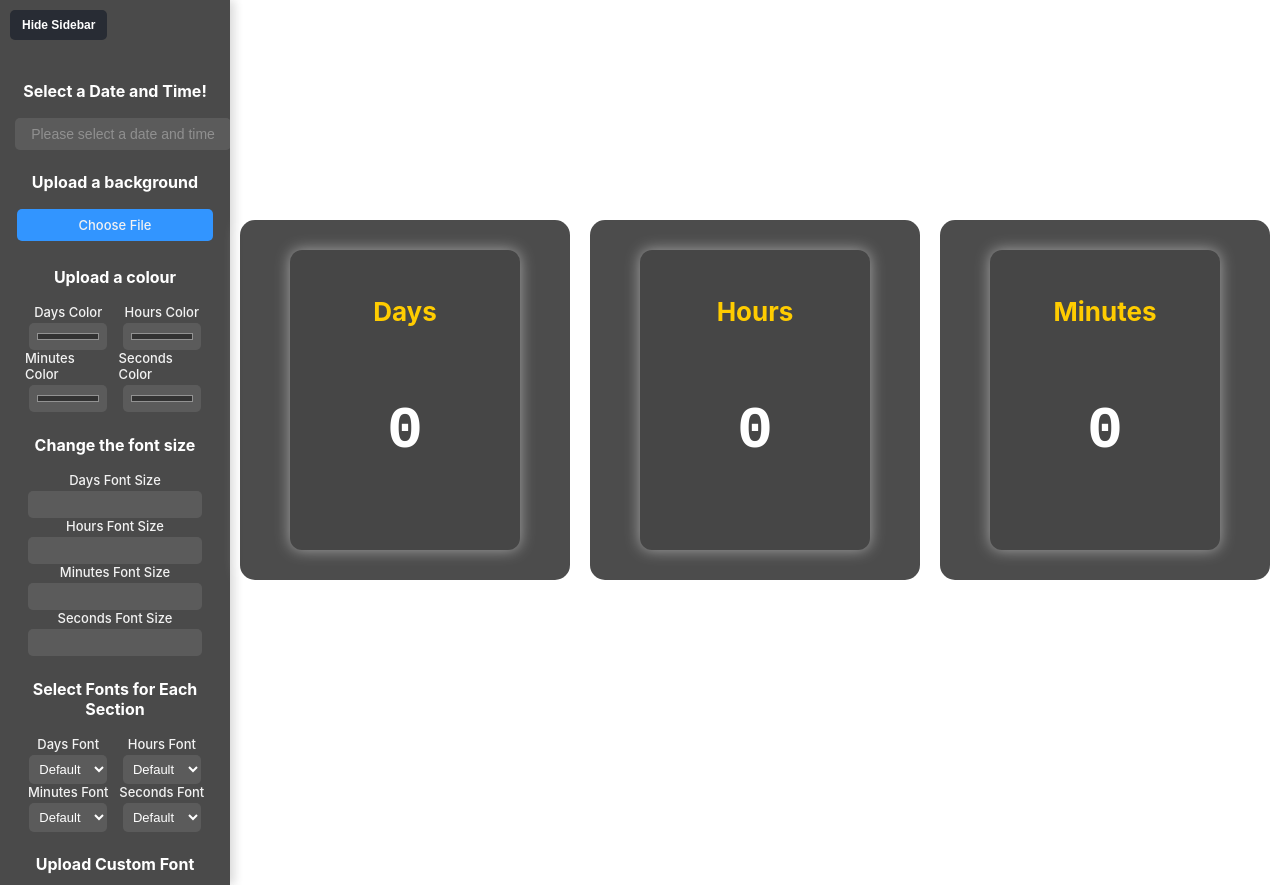
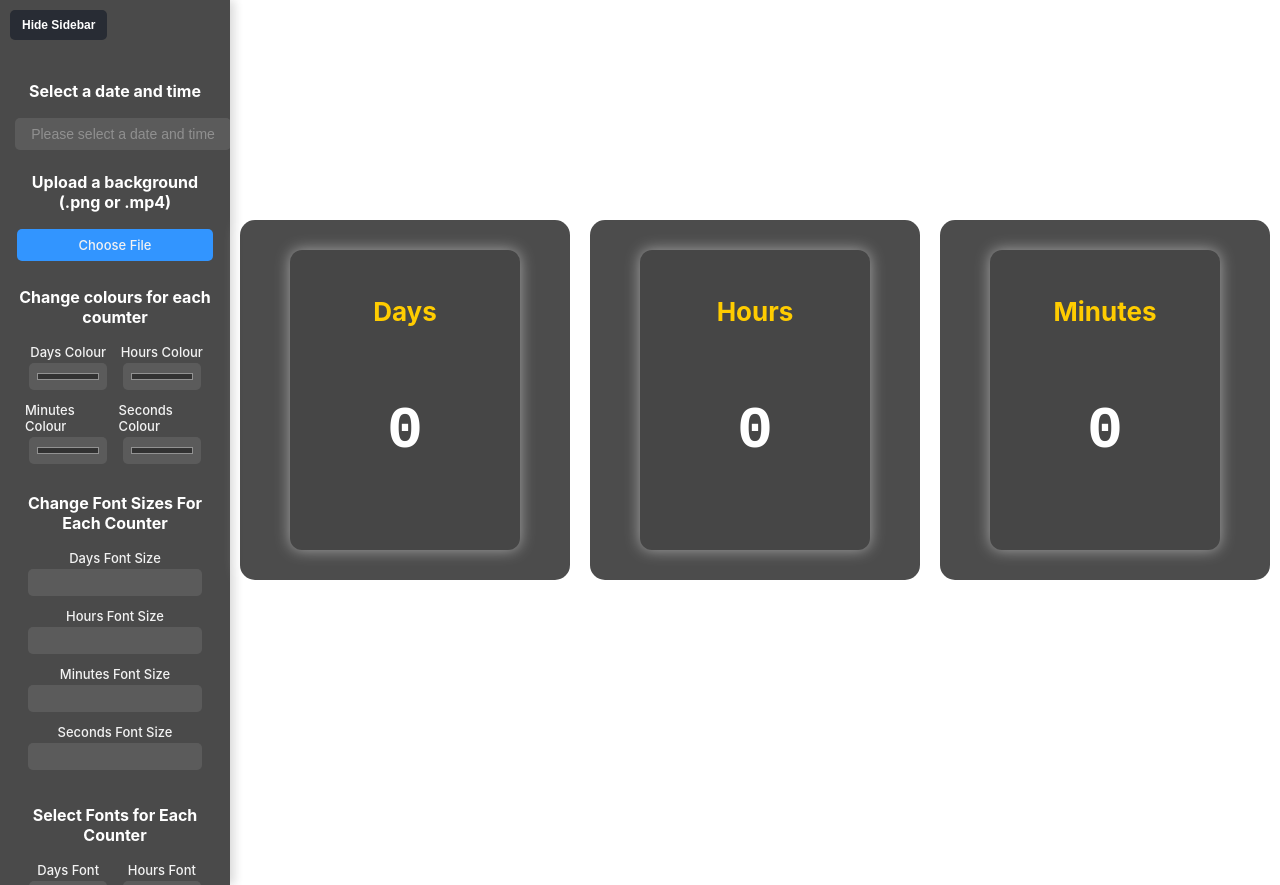
Before and after one commit to aeishan/ciniplex_oa, a React (Create React App) app: page / in a window 1280 px wide. Shown: the top 885 px of the page. Built offline with nearby package versions, Linux system fonts and the light colour scheme.

Commit message:
minor UI enhancements

```diff
--- a/src/App.css
+++ b/src/App.css
@@ -204,3 +204,21 @@
   display: flex;
   justify-content: center;
 }
+
+.color-picker-wrapper,
+.font-size-wrapper,
+.font-picker-wrapper {
+  margin-bottom: 6px; /* Adds slight space below each element */
+}
+
+/* Increase gap between rows of color pickers and font pickers */
+.color-picker-container,
+.font-picker-container {
+  row-gap: 6px; /* Adds space between rows */
+  column-gap: 6px; /* Adds space between columns */
+}
+
+/* Add spacing between font size input fields */
+.font-size-container input {
+  margin-bottom: 6px; /* Ensures slight gap between input boxes */
+}
--- a/src/App.js
+++ b/src/App.js
@@ -221,7 +221,7 @@ const handleFontUpload = (file) => {
       {/* Sidebar */}
       {isSidebarVisible && (
         <div className="sidebar">
-          <h1>Select a Date and Time!</h1>
+          <h1>Select a date and time</h1>
           <DatePicker
   showYearDropdown
   scrollableMonthYearDropdown
@@ -267,7 +267,7 @@ const handleFontUpload = (file) => {
 
 
 
-          <h1>Upload a background</h1>
+          <h1>Upload a background (.png or .mp4)</h1>
           <label className="custom-file-upload">
             <input
               type="file"
@@ -277,34 +277,34 @@ const handleFontUpload = (file) => {
             {backgroundFileName ? `Selected: ${backgroundFileName}` : "Choose File"}
           </label>
 
-          <h1>Upload a colour</h1>
+          <h1>Change colours for each coumter</h1>
 <div className="color-picker-container">
   {/* Days Color */}
   <div className="color-picker-wrapper">
-    <label>Days Color</label>
+    <label>Days Colour</label>
     <input type="color" value={colours.daysNumColour} onChange={(e) => setColours(prev => ({ ...prev, daysNumColour: e.target.value, daysLabelColour: e.target.value }))} />
   </div>
 
   {/* Hours Color */}
   <div className="color-picker-wrapper">
-    <label>Hours Color</label>
+    <label>Hours Colour</label>
     <input type="color" value={colours.hoursNumColour} onChange={(e) => setColours(prev => ({ ...prev, hoursNumColour: e.target.value, hoursLabelColour: e.target.value }))} />
   </div>
 
   {/* Minutes Color */}
   <div className="color-picker-wrapper">
-    <label>Minutes Color</label>
+    <label>Minutes Colour</label>
     <input type="color" value={colours.minutesNumColour} onChange={(e) => setColours(prev => ({ ...prev, minutesNumColour: e.target.value, minutesLabelColour: e.target.value }))} />
   </div>
 
   {/* Seconds Color */}
   <div className="color-picker-wrapper">
-    <label>Seconds Color</label>
+    <label>Seconds Colour</label>
     <input type="color" value={colours.secondsNumColour} onChange={(e) => setColours(prev => ({ ...prev, secondsNumColour: e.target.value, secondsLabelColour: e.target.value }))} />
   </div>
 </div>
 
-<h1>Change the font size</h1>
+<h1>Change Font Sizes For Each Counter</h1>
 <div className="font-size-container">
   <div className="font-size-wrapper">
     <label className="font-size-label">Days Font Size</label>
@@ -327,7 +327,7 @@ const handleFontUpload = (file) => {
   </div>
 </div>
 
-<h1>Select Fonts for Each Section</h1>
+<h1>Select Fonts for Each Counter</h1>
 <div className="font-picker-container">
   {/* Days Font */}
   <div className="font-picker-wrapper">
```
